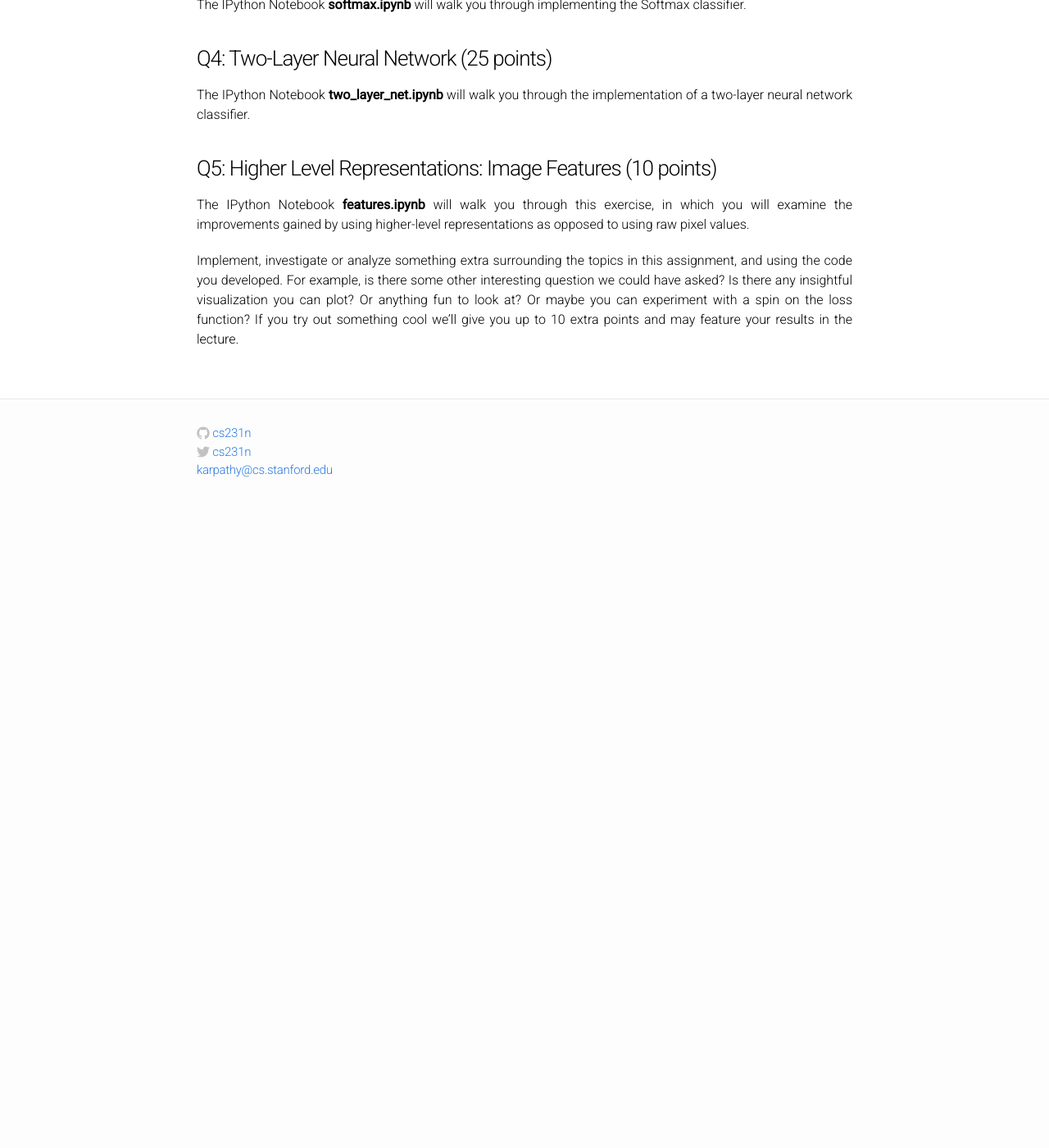
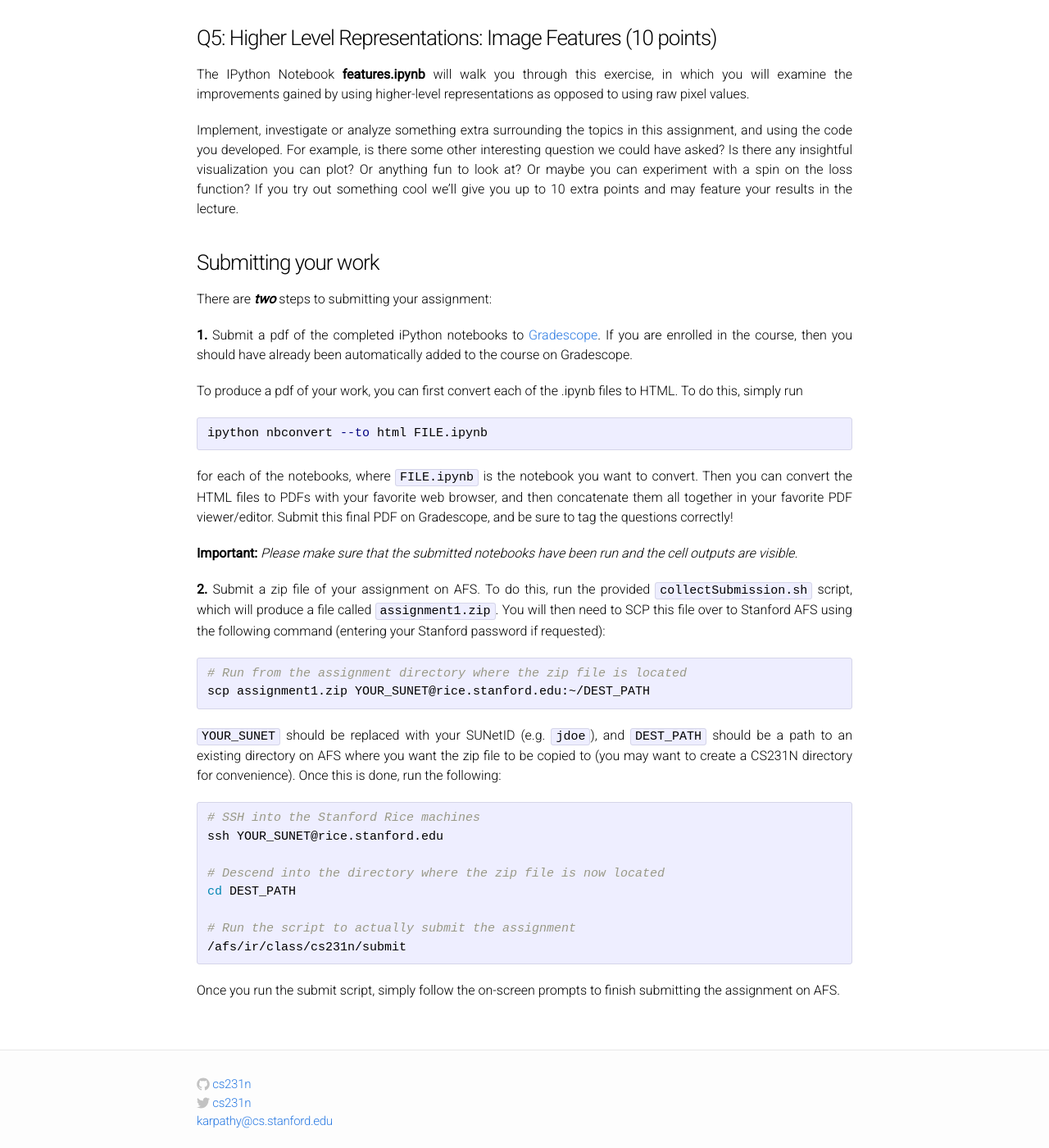
Before and after one commit to cs231n/cs231n.github.io, a Jekyll site: the page built from assignments/2018/assignment1.md, in a window 1280 px wide and 1400 px high, scrolled down 1835 px. Shown: the whole window at 82% size. Built offline with Jekyll 4.4.1, drawn with Linux system fonts in a browser that asks for light colours; before the commit the page ends 2465 px from its top, so only the background shows below that; some of the changed text lies outside the part shown.

Commit message:
Added initial submission instructions

````diff
--- a/assignments/2018/assignment1.md
+++ b/assignments/2018/assignment1.md
@@ -69,3 +64,39 @@ The IPython Notebook **two\_layer\_net.ipynb** will walk you through the impleme
 The IPython Notebook **features.ipynb** will walk you through this exercise, in which you will examine the improvements gained by using higher-level representations as opposed to using raw pixel values.
 
 Implement, investigate or analyze something extra surrounding the topics in this assignment, and using the code you developed. For example, is there some other interesting question we could have asked? Is there any insightful visualization you can plot? Or anything fun to look at? Or maybe you can experiment with a spin on the loss function? If you try out something cool we'll give you up to 10 extra points and may feature your results in the lecture.
+
+### Submitting your work
+There are **_two_** steps to submitting your assignment:
+
+**1.** Submit a pdf of the completed iPython notebooks to [Gradescope](http://gradescope.com). If you are enrolled in the course, then you should have already been automatically added to the course on Gradescope.
+
+To produce a pdf of your work, you can first convert each of the .ipynb files to HTML. To do this, simply run
+
+```bash
+ipython nbconvert --to html FILE.ipynb
+```
+for each of the notebooks, where `FILE.ipynb` is the notebook you want to convert. Then you can convert the HTML files to PDFs with your favorite web browser, and then concatenate them all together in your favorite PDF viewer/editor. Submit this final PDF on Gradescope, and be sure to tag the questions correctly!
+
+**Important:** _Please make sure that the submitted notebooks have been run and the cell outputs are visible._
+
+
+**2.** Submit a zip file of your assignment on AFS. To do this, run the provided `collectSubmission.sh` script, which will produce a file called `assignment1.zip`. You will then need to SCP this file over to Stanford AFS using the following command (entering your Stanford password if requested):
+
+```bash
+# Run from the assignment directory where the zip file is located
+scp assignment1.zip YOUR_SUNET@rice.stanford.edu:~/DEST_PATH
+```
+
+`YOUR_SUNET` should be replaced with your SUNetID (e.g. `jdoe`), and `DEST_PATH` should be a path to an existing directory on AFS where you want the zip file to be copied to (you may want to create a CS231N directory for convenience). Once this is done, run the following:
+
+ ```bash
+# SSH into the Stanford Rice machines
+ssh YOUR_SUNET@rice.stanford.edu
+
+# Descend into the directory where the zip file is now located
+cd DEST_PATH
+
+# Run the script to actually submit the assignment
+/afs/ir/class/cs231n/submit
+```
+Once you run the submit script, simply follow the on-screen prompts to finish submitting the assignment on AFS.
````
Also changed, not shown: other parts of assignments/2018/assignment1.md (+0 -5 lines).
